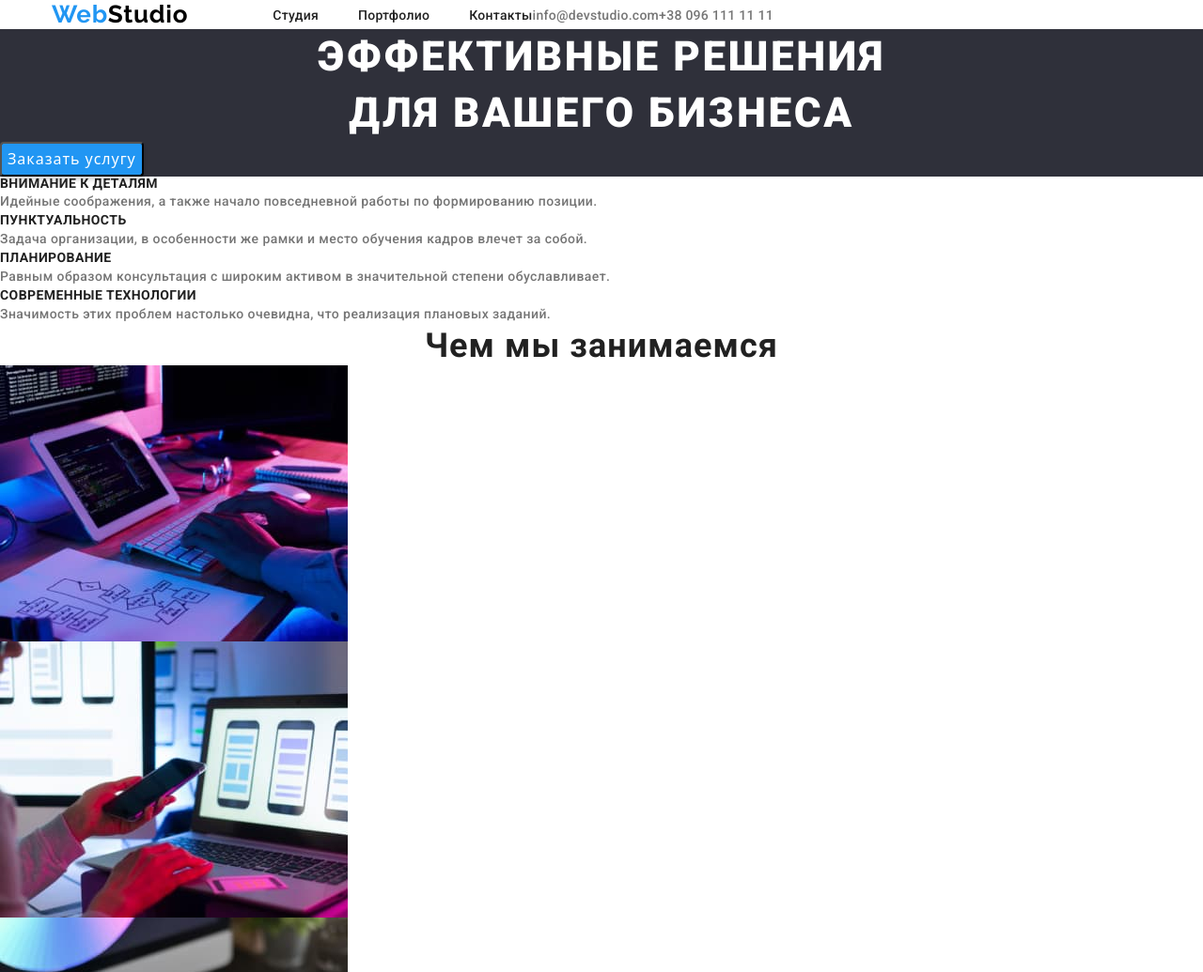
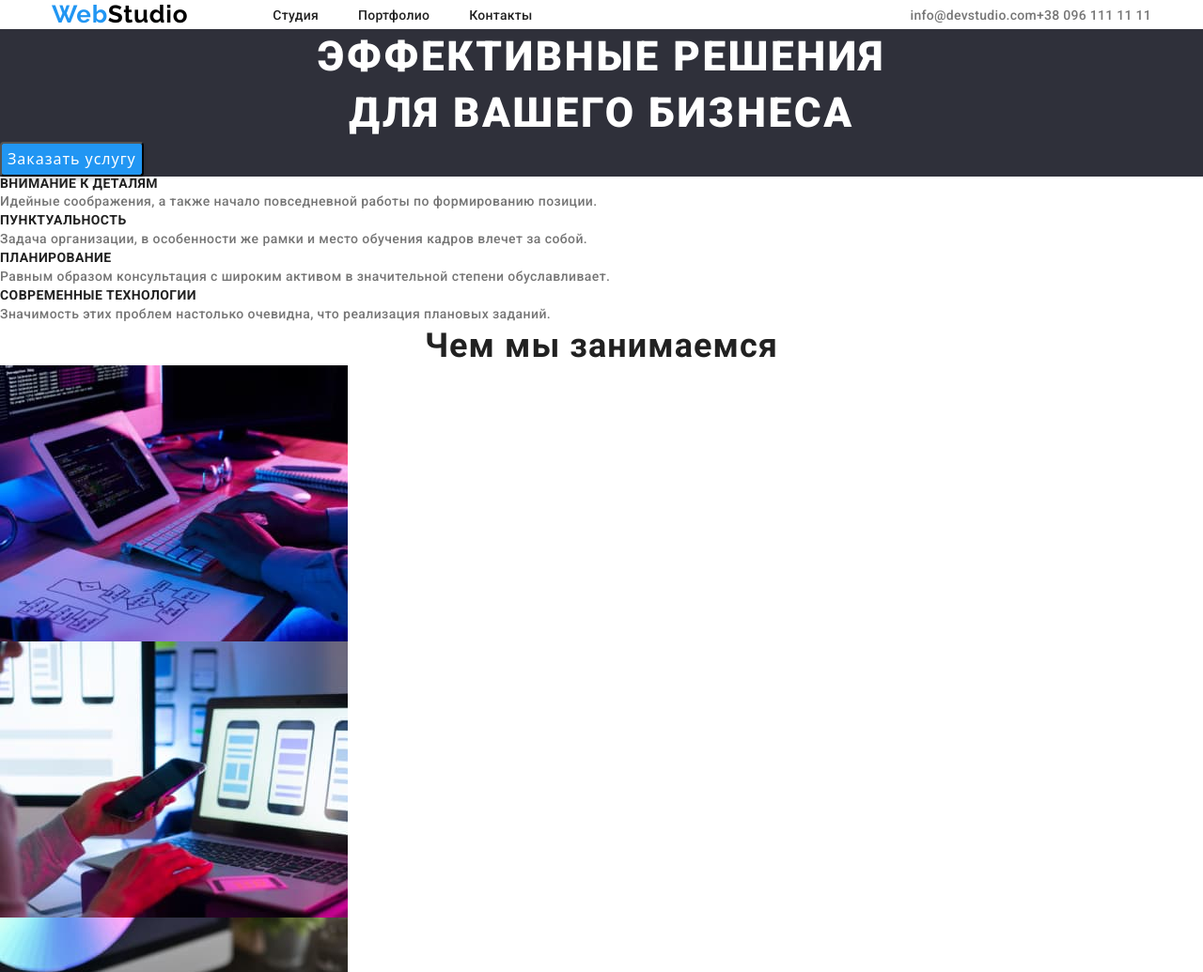
Before and after one commit to IuriiAnt/goit-markup-hw-03, a plain HTML site: page index.html in a window 1280 px wide. Shown: the top 1035 px of the page at 94% size. Drawn offline with nearby package versions, Linux system fonts and the light colour scheme.

Commit message:
header-ready
header ready

```diff
--- a/css/styles.css
+++ b/css/styles.css
@@ -82,7 +82,6 @@ a {
   font-size: var(--paragraph-menu-font-size);
   line-height: 1.14;
   letter-spacing: 0.02em;
-  margin-left: auto;
   color: var(--grey-text-color);
 }
 .mail-link:hover,
@@ -111,6 +110,7 @@ align-items: center;
 .header-contacts-container {
 display: flex;
 align-items: center;
+margin-left: auto;
 }
 .logo {
 margin-right: 90px;
```
